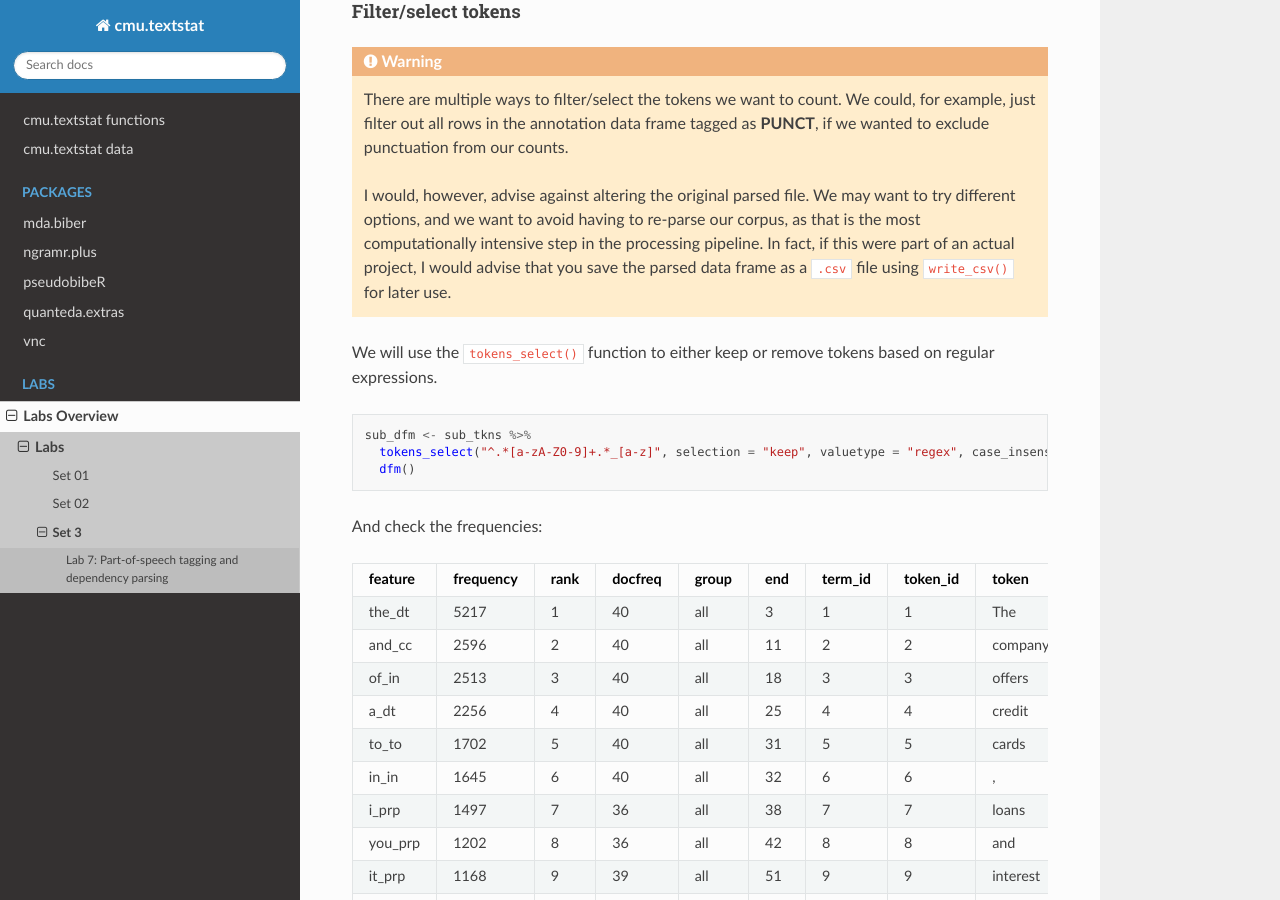
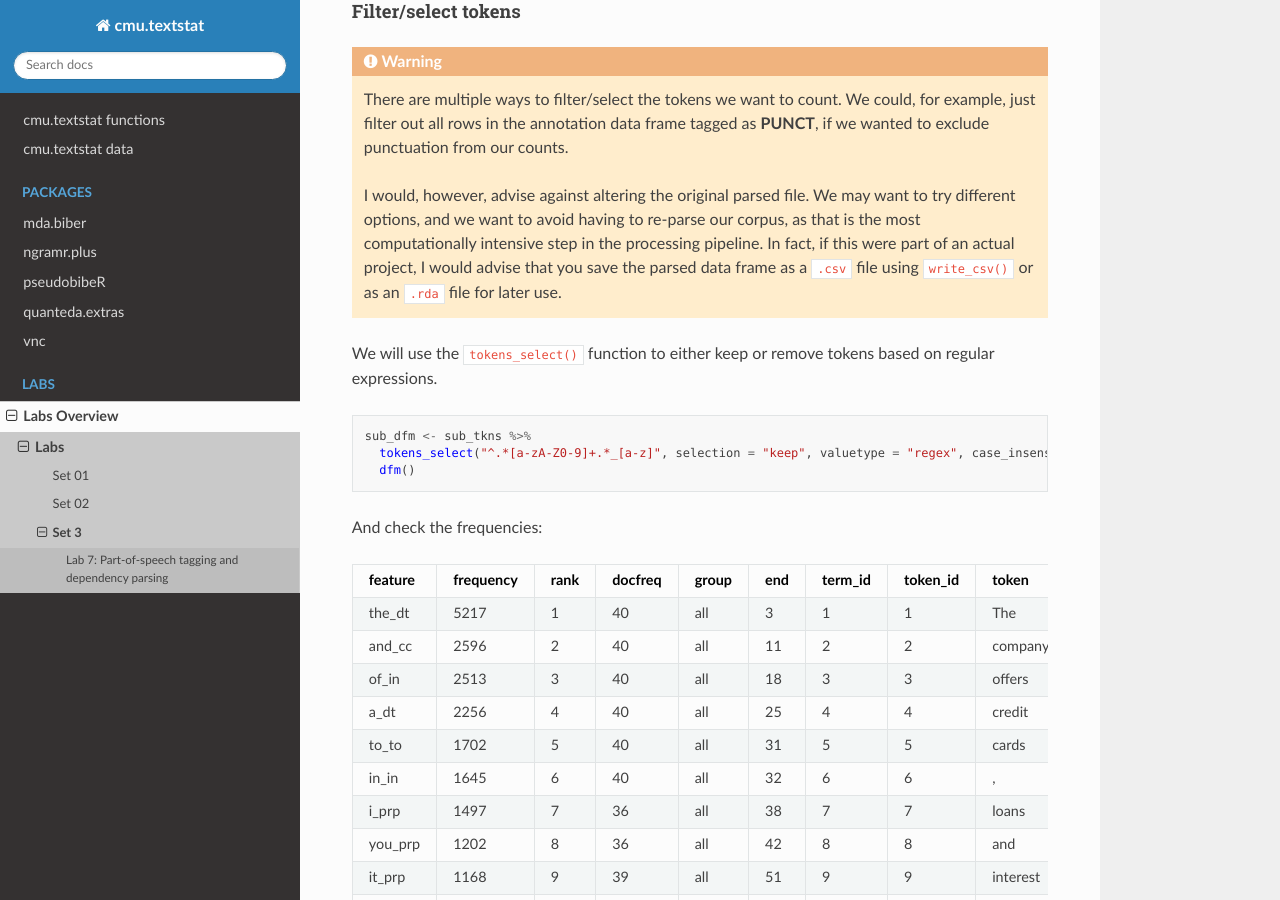
Before and after one commit to browndw/cmu-textstat-docs, a Sphinx documentation site: the page built from docs/labs/sets/set_03.md, in a window 1280 px wide and 900 px high, scrolled down 6462 px. Built offline with Sphinx 7.4.7 and the Read the Docs theme 2.0.0, drawn with Linux system fonts in a browser that asks for light colours.

Commit message:
Update set_03.md

````diff
--- a/docs/labs/sets/set_03.md
+++ b/docs/labs/sets/set_03.md
@@ -269,8 +269,7 @@ And check the frequencies:
 ```{warning}
 There are multiple ways to filter/select the tokens we want to count. We could, for example, just filter out all rows in the annotation data frame tagged as **PUNCT**, if we wanted to exclude punctuation from our counts.
 
-I would, however, advise against altering the original parsed file. We may want to try different options, and we want to avoid having to re-parse our corpus, as that is the most computationally intensive step in the processing pipeline. In fact, if this were part of an actual project, I would advise that you save the parsed data frame as a
-`.csv` file using `write_csv()` for later use.
+I would, however, advise against altering the original parsed file. We may want to try different options, and we want to avoid having to re-parse our corpus, as that is the most computationally intensive step in the processing pipeline. In fact, if this were part of an actual project, I would advise that you save the parsed data frame as a `.csv` file using `write_csv()` or as an `.rda` file for later use.
 ```
 
 We will use the `tokens_select()` function to either keep or remove tokens based on regular expressions.
````
